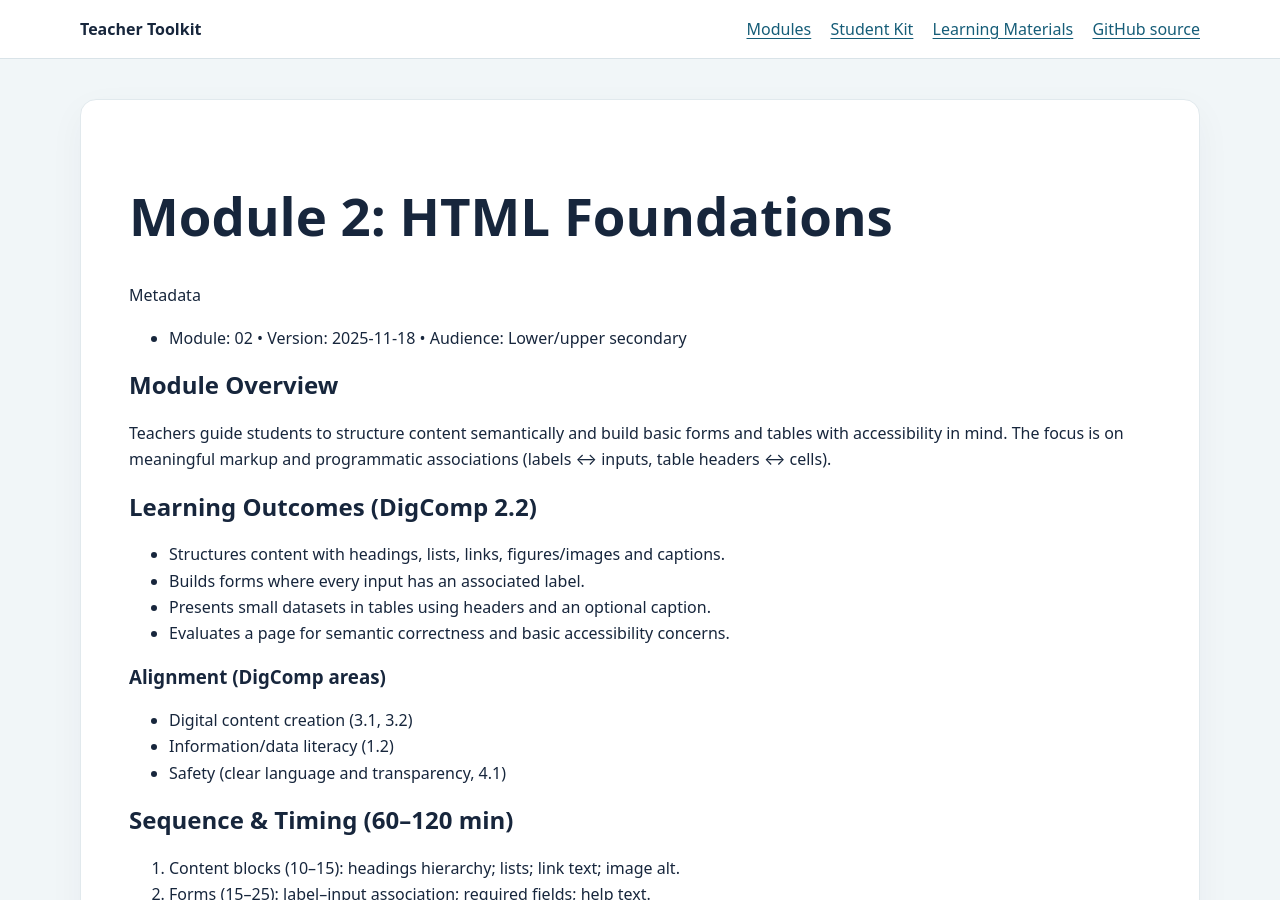
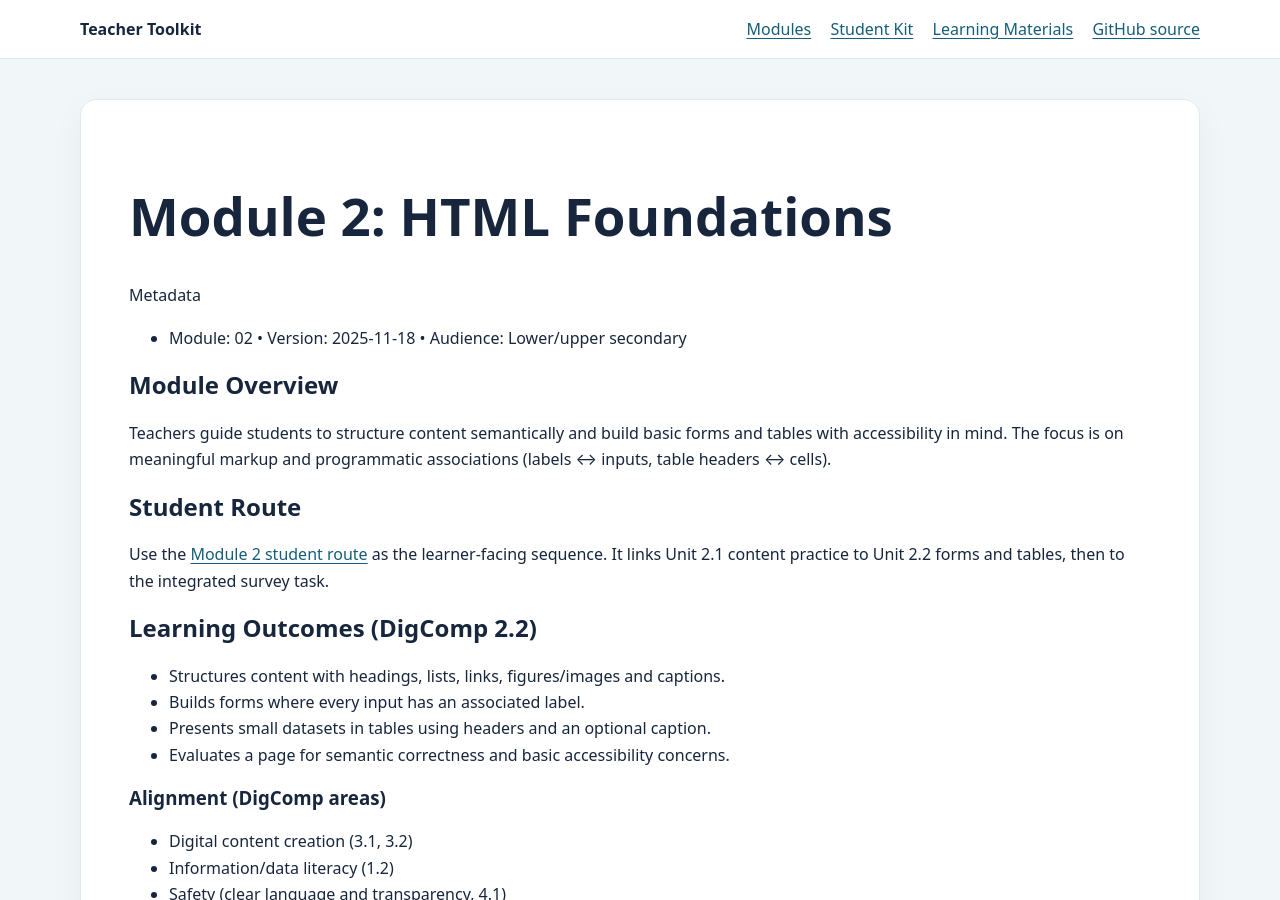
Before and after one commit to STEAM-C3T/teacher-toolkit, a Jekyll site: the page built from modules/02-html-foundations/module-overview.md, in a window 1280 px wide and 900 px high. Built offline with Jekyll 4.4.1, drawn with Linux system fonts in a browser that asks for light colours; our own code applies the rules of GitHub Pages for plain Markdown files.

Commit message:
Link student routes from teacher module guides

```diff
--- a/modules/02-html-foundations/module-overview.md
+++ b/modules/02-html-foundations/module-overview.md
@@ -7,6 +7,10 @@ Metadata
 ## Module Overview
 
 Teachers guide students to structure content semantically and build basic forms and tables with accessibility in mind. The focus is on meaningful markup and programmatic associations (labels ↔ inputs, table headers ↔ cells).
+
+## Student Route
+
+Use the [Module 2 student route](https://github.com/STEAM-C3T/digital-proficiency-kit/blob/main/modules/02-html-foundations/README.md) as the learner-facing sequence. It links Unit 2.1 content practice to Unit 2.2 forms and tables, then to the integrated survey task.
 
 ## Learning Outcomes (DigComp 2.2)
 
```
Also changed, not shown: modules/03-css-styling-layout/module-overview.md (+4 -0 lines), modules/04-javascript-essentials/module-overview.md (+4 -0 lines), modules/05-data-visualization/module-overview.md (+4 -0 lines), modules/06-creative-web-projects/module-overview.md (+4 -0 lines), modules/07-green-steam-challenge/module-overview.md (+4 -0 lines).
